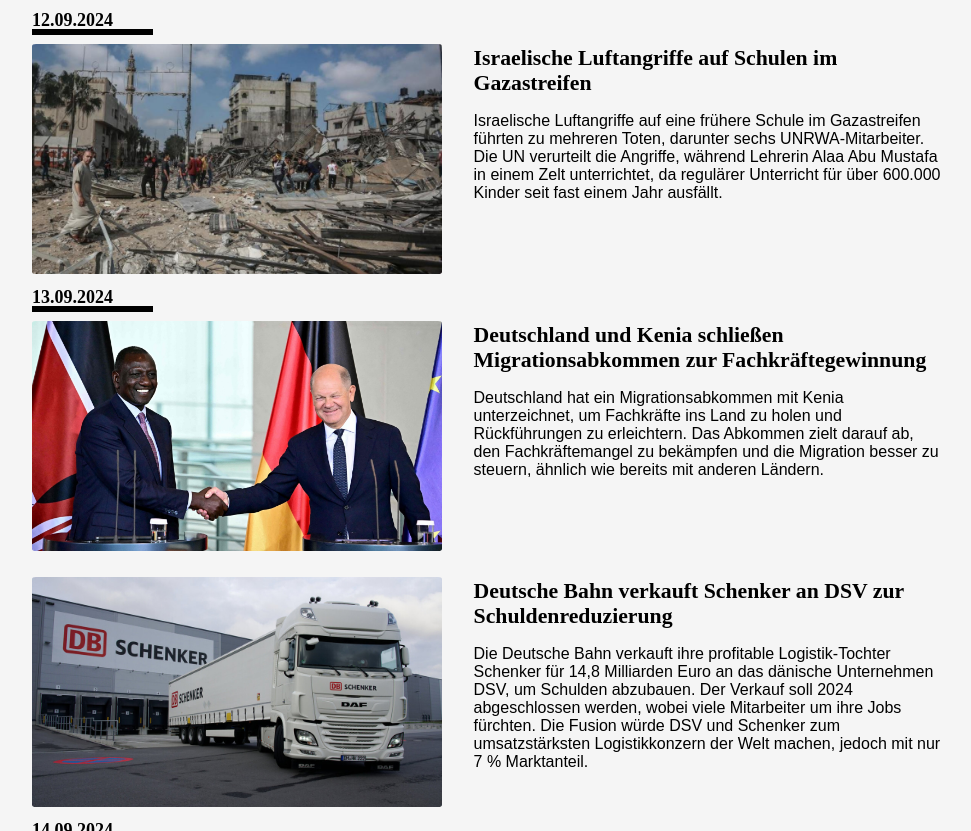
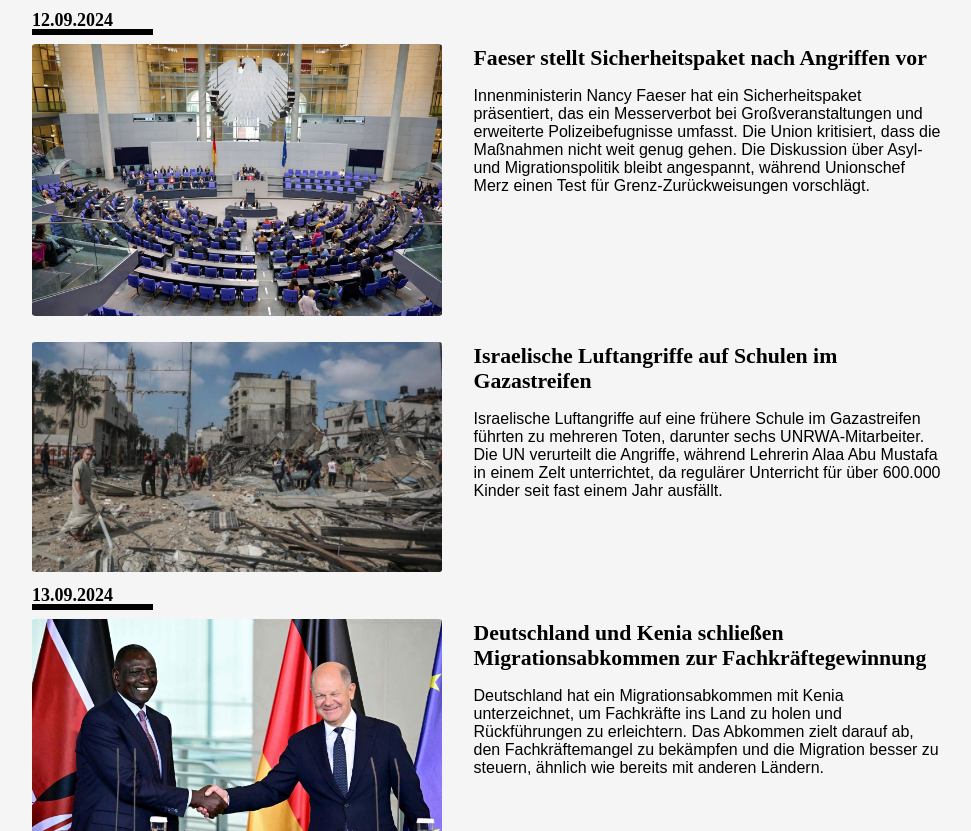
Before and after one commit to pdhme/wochenbericht, a plain HTML site: page index.html in a window 1280 px wide. Shown: the part 3048-3879 px from the top of the page, without its empty margins (160-1131 px from the left). Drawn offline with Linux system fonts and the light colour scheme; a web font is replaced by a local one.

Commit message:
one more for schulz on 12.09

```diff
--- a/index.html
+++ b/index.html
@@ -115,6 +115,15 @@
         </div>
         <h1 class="date">12.09.2024</h1>
         <div class="article">
+          <img src="/wochenbericht/img/bundestag.jpeg"/>
+          <div>
+            <h1>Faeser stellt Sicherheitspaket nach Angriffen vor</h1>
+            <p>
+               Innenministerin Nancy Faeser hat ein Sicherheitspaket präsentiert, das ein Messerverbot bei Großveranstaltungen und erweiterte Polizeibefugnisse umfasst. Die Union kritisiert, dass die Maßnahmen nicht weit genug gehen. Die Diskussion über Asyl- und Migrationspolitik bleibt angespannt, während Unionschef Merz einen Test für Grenz-Zurückweisungen vorschlägt.
+            </p>
+          </div>
+        </div>
+        <div class="article">
           <img src="/wochenbericht/img/schule.jpg"/>
           <div>
             <h1>Israelische Luftangriffe auf Schulen im Gazastreifen</h1>
```
Also changed, not shown: img/bundestag.jpeg (added), 1 other file.
